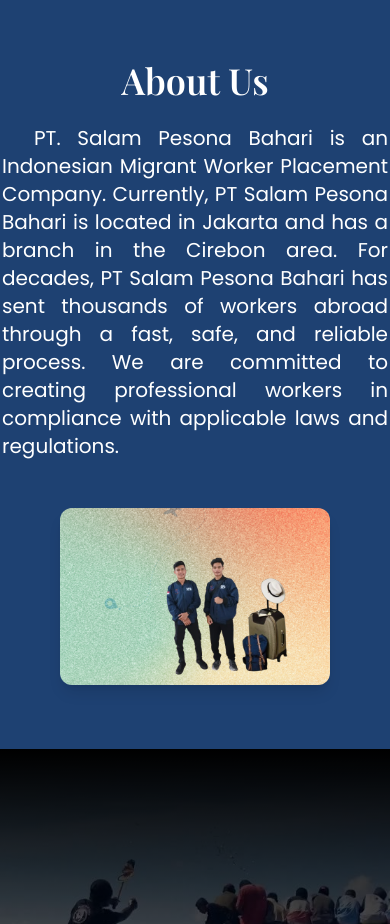
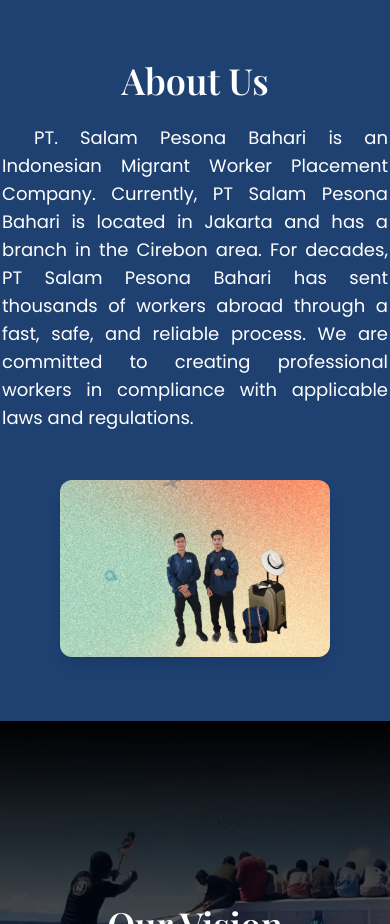
Before and after one commit to Firosmalik000/salam-pesona-bahari, a React (Vite) app: page / in a window 390 px wide. Shown: the part 880-1804 px from the top of the page. Built offline with nearby package versions, Linux system fonts and the light colour scheme.

Commit message:
Update About.tsx

```diff
--- a/src/pages/About.tsx
+++ b/src/pages/About.tsx
@@ -20,7 +20,7 @@
       <div className="flex flex-col md:flex-row lg:flex-row items-center justify-center gap-x-3">
         <div className="w-[450px] border-white p-8">
           <h1 className="text-white text-4xl font-bold mb-6 text-center font-playfair">{content[language].title}</h1>
-          <p className="text-white mb-4 indent-8 text-xl text-justify">{content[language].description}</p>
+          <p className="text-white mb-4 indent-8 text-lg md:text-xl text-justify">{content[language].description}</p>
         </div>
         <img src={AboutImage} alt="About PT Salam Pesona Bahari" className="md:w-[400px] w-[500px] md:h-[550px] h-auto object-cover rounded-xl shadow-lg" />
       </div>
```
